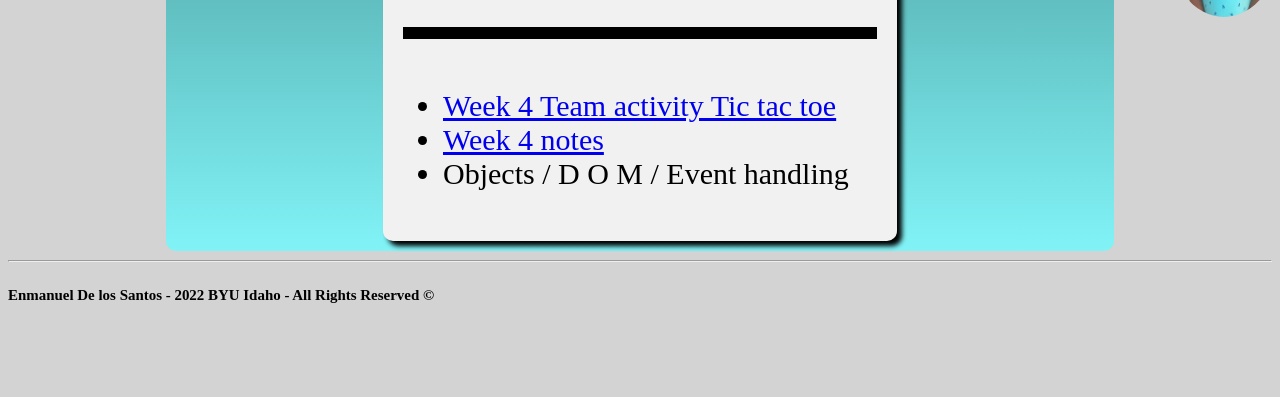
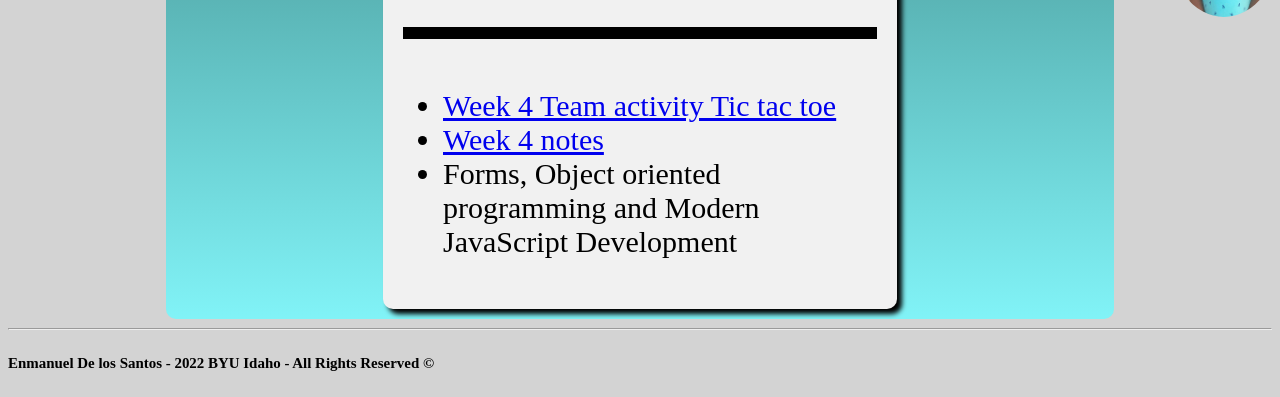
Before and after one commit to Eldor48/WDD330, a plain HTML site: page index.html in a window 1280 px wide. Shown: the part 783-1180 px from the top of the page. Before the commit the page ends 1112 px from the top, so only its background shows below. Drawn offline with Linux system fonts and the light colour scheme.

Commit message:
updating topics

```diff
--- a/index.html
+++ b/index.html
@@ -40,9 +40,8 @@
             <hr>
             <ul>
                 <li><a href="week 4/index.html">Week 4 Team activity Tic tac toe</a></li>
-
                 <li><a href="week 4/notes.html">Week 4 notes</a></li>
-                <li> Objects / D O M / Event handling </li>
+                <li>Forms, Object oriented programming and Modern JavaScript Development</li>
 
             </ul>
         </div>
```
